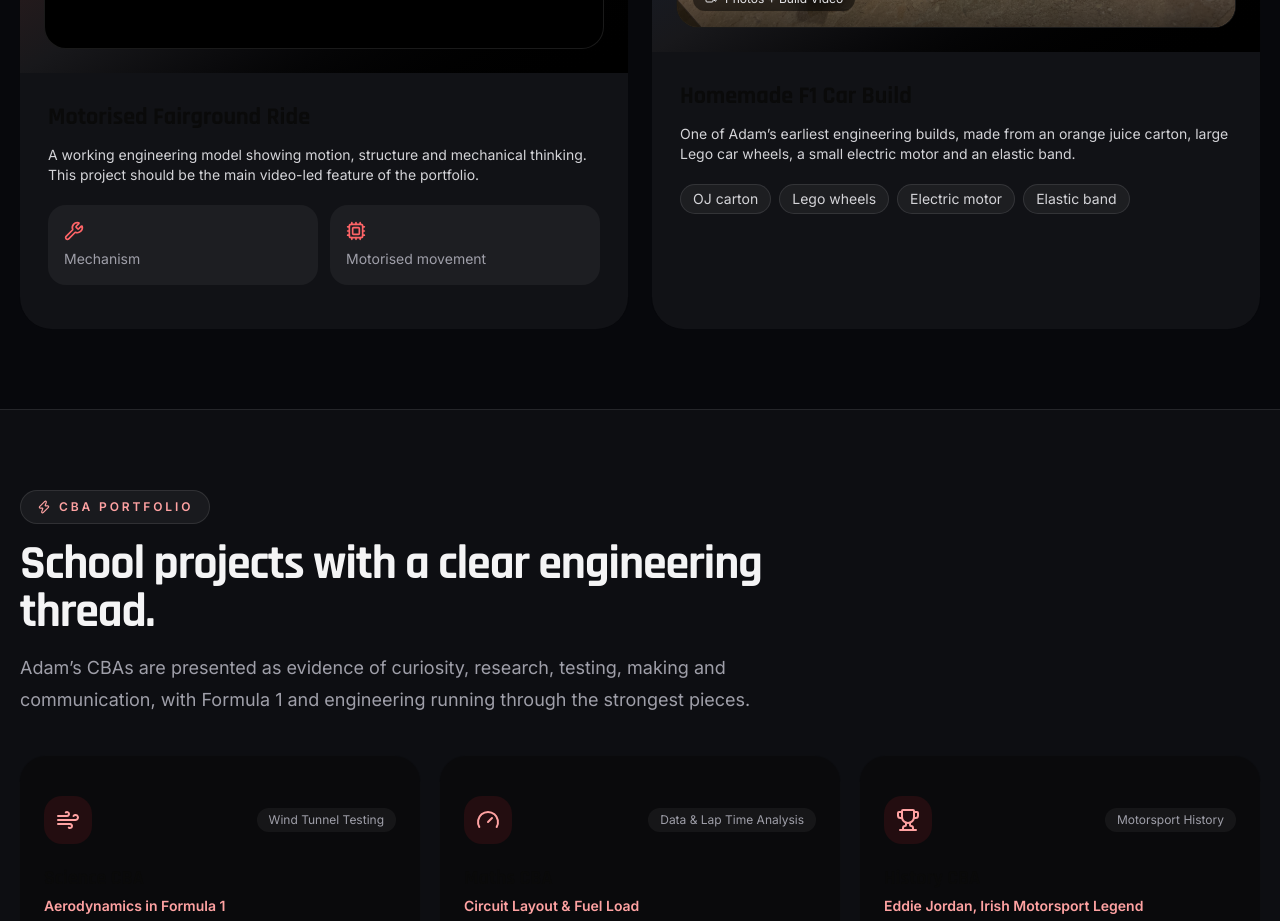
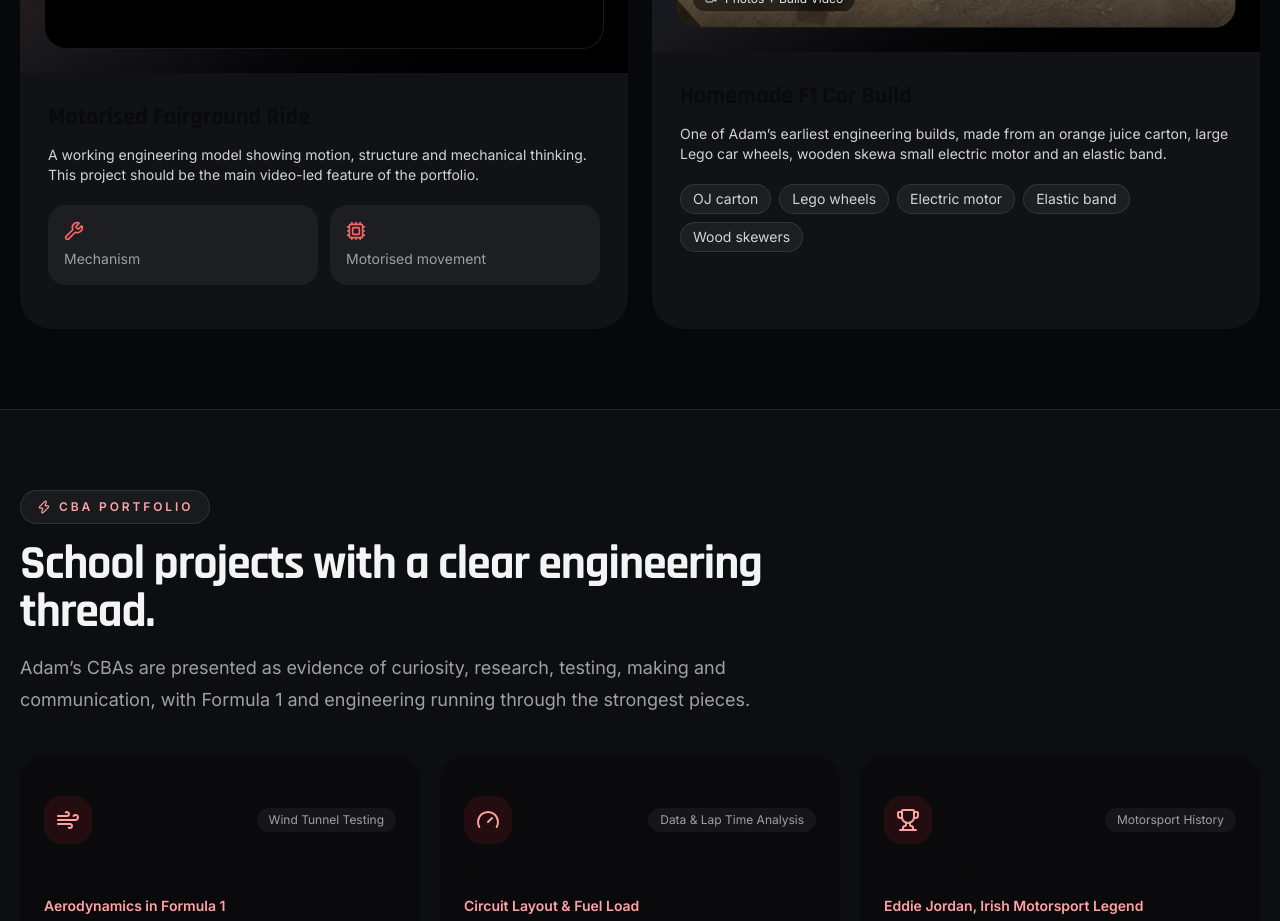
Before and after one commit to gitk/adam-keogh-portfolio, a Next.js app: page / in a window 1280 px wide. Shown: the part 1440-2361 px from the top of the page. Built offline with nearby package versions, Linux system fonts and the light colour scheme; grey boxes are pictures that could not be loaded.

Commit message:
Update page.tsx

```diff
--- a/src/app/page.tsx
+++ b/src/app/page.tsx
@@ -304,10 +304,10 @@ export default function AdamPortfolioWebsite() {
                 <div className="p-7">
                   <h3 className="text-2xl font-black">Homemade F1 Car Build</h3>
                   <p className="mt-3 text-zinc-300">
-                    One of Adam’s earliest engineering builds, made from an orange juice carton, large Lego car wheels, a small electric motor and an elastic band.
+                    One of Adam’s earliest engineering builds, made from an orange juice carton, large Lego car wheels, wooden skewa small electric motor and an elastic band.
                   </p>
                   <div className="mt-5 flex flex-wrap gap-2">
-                    {['OJ carton', 'Lego wheels', 'Electric motor', 'Elastic band'].map((item) => (
+                    {['OJ carton', 'Lego wheels', 'Electric motor', 'Elastic band', 'Wood skewers'].map((item) => (
                       <span key={item} className="rounded-full border border-white/10 bg-white/5 px-3 py-1 text-sm text-zinc-300">{item}</span>
                     ))}
                   </div>
```
